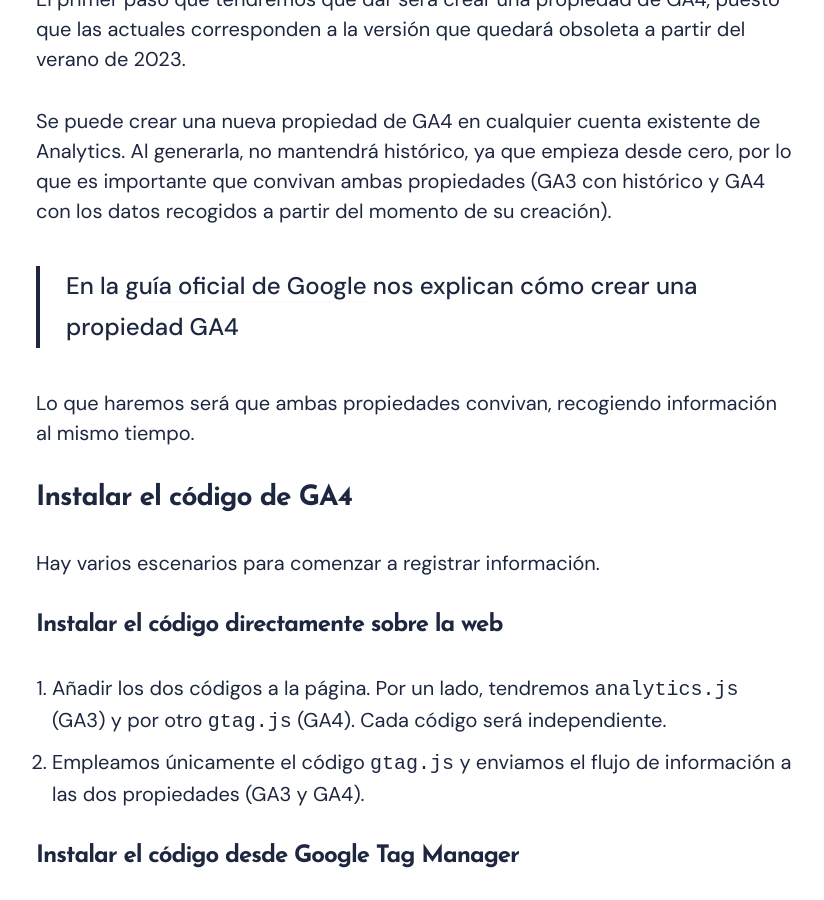
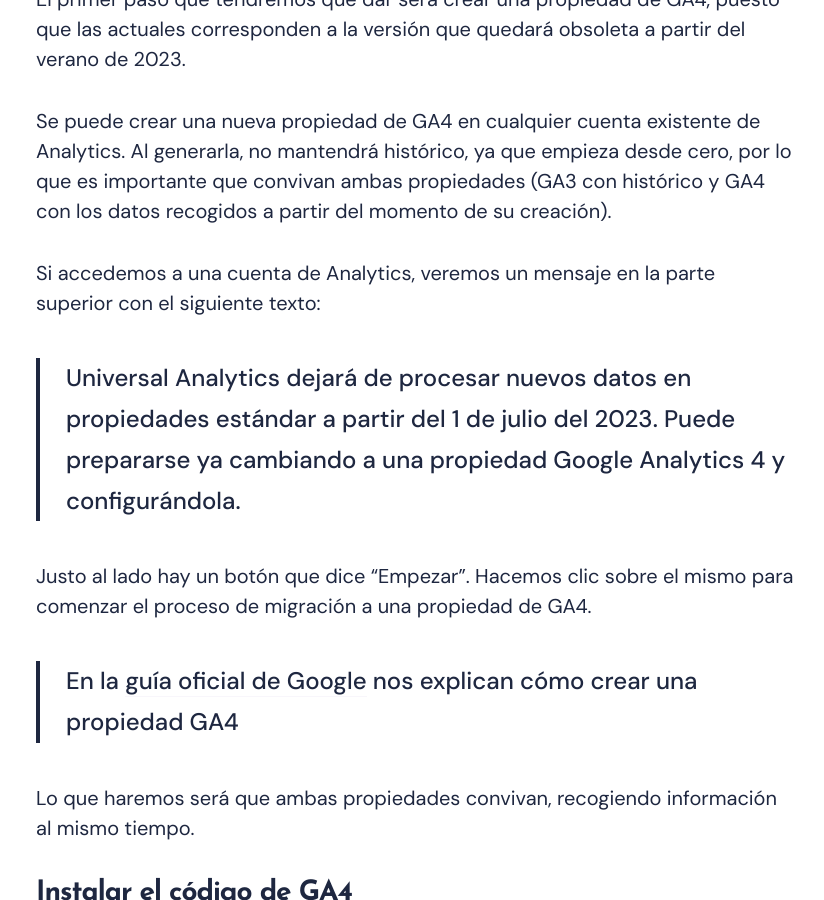
Before and after one commit to Emirodgar/w-avanzared, a Jekyll site: the page built from Google Analytics/google-analytics.md, in a window 1280 px wide and 900 px high, scrolled down 1013 px. Shown: the whole window, without its empty margins (224-1048 px from the left). Built offline with Jekyll 4.4.1, drawn with Linux system fonts in a browser that asks for light colours; nearby versions of some CDN libraries.

Commit message:
Google Analytics/google-analytics.md updated from https://stackedit.io/

```diff
--- a/Google Analytics/google-analytics.md
+++ b/Google Analytics/google-analytics.md
@@ -25,6 +25,12 @@ El primer paso que tendremos que dar será crear una propiedad de GA4, puesto qu
 
 Se puede crear una nueva propiedad de GA4 en cualquier cuenta existente de Analytics. Al generarla, no mantendrá histórico, ya que empieza desde cero, por lo que es importante que convivan ambas propiedades (GA3 con histórico y GA4 con los datos recogidos a partir del momento de su creación).
 
+Si accedemos a una cuenta de Analytics, veremos un mensaje en la parte superior con el siguiente texto:
+
+> Universal Analytics dejará de procesar nuevos datos en propiedades estándar a partir del 1 de julio del 2023. Puede prepararse ya cambiando a una propiedad Google Analytics 4 y configurándola.
+
+Justo al lado hay un botón que dice "Empezar". Hacemos clic sobre el mismo para comenzar el proceso de migración a una propiedad de GA4.
+
 > En la [guía oficial de Google](https://seranking.com/blog/google-analytics-setup/) nos explican cómo crear una propiedad GA4
 
 Lo que haremos será que ambas propiedades convivan, recogiendo información al mismo tiempo.
```
Also changed, not shown: other parts of Google Analytics/google-analytics.md (+4 -2 lines).
